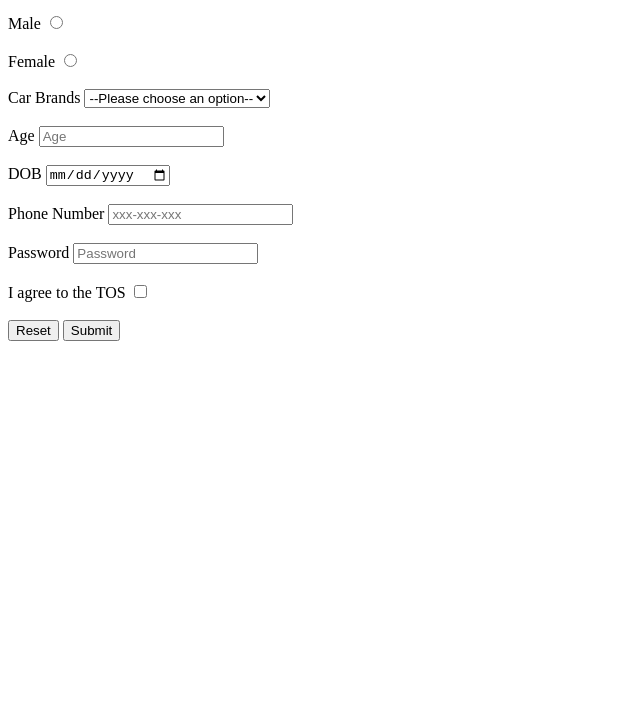
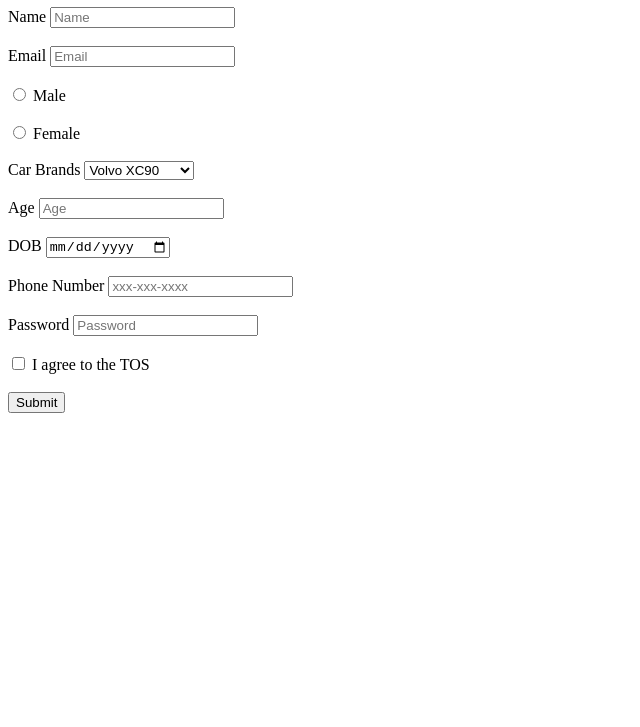
Before and after one commit to acciojob/signup-form-car-ahinsakraj, a website: page main.html in a window 1280 px wide. Shown: the part 73-800 px from the top of the page, without its empty margins (0-640 px from the left). Drawn offline with Linux system fonts and the light colour scheme.

Commit message:
created a submission

```diff
--- a/main.html
+++ b/main.html
@@ -12,45 +12,43 @@
 	</script>
 
 	<form method="post">
-		<label for="name">Name</label>
-		<input id="name" type="text" placeholder="Name" required><br><br>
+	<h1>Signup Form</h1>
 
-		<label for="email">Email</>
-		<input id="email" type="email" placeholder="Email" required><br><br>
+	<label for="name">Name</label>
+	<input type="text" id="name" placeholder="Name"required> <br><br>
 
-		<label for="gender_m">Male</Gender>
-		<input name="gender" id="gender_m" type="radio" required><br><br>
+	<label for="email">Email</label>
+	<input type="Email" id="email" placeholder="Email" required><br><br>
 
-		<label for="gender_f">Female</Gender>
-		<input name="gender" id="gender_f" type="radio" required><br><br>
+  <input type="radio" id="gender_m" name="gender" required>
+  <label for="gender_m">Male</label><br><br>
 
-		<label for"cars">Car Brands</label>
-		<select id="cars" name="car_brands" required>
+  <input type="radio" id="gender_f" name="gender" required>
+  <label for="gender_f">Female</label><br><br>
 
-			<option value="" disabled selected hidden>--Please choose an option--</option>
-			<option value="audi">Audi</option>
-			<option value="bmw">BMW</option>
-			<option value="ferrai">Ferrari</option>
-		</select>
-		<br><br>
+		 <label for="cars">Car Brands</label>
+  <select id="cars" name="cars" placeholder="--Please choose an option--" required>
+    <option value="volvo">Volvo XC90</option>
+    <option value="saab">Saab 95</option>
+    <option value="mercedes">Mercedes SLK</option>
+    <option value="audi">Audi TT</option>
+  </select><br><br>
 
-		<label for="age">Age</label>
-		<input type="number" id="age" required placeholder="Age"><br><br>
+	<label for="age">Age</label>
+	<input type="number" id="age" placeholder="Age" required><br><br>
 
 		<label for="dob">DOB</label>
-		<input type="date" id="dob" required><br><br>
+	<input type="date" id="dob" required><br><br>
 
 		<label for="tel">Phone Number</label>
-		<input type="tel" id="tel" placeholder="xxx-xxx-xxx"><br><br>
+	<input type="Tel" id="tel" placeholder="xxx-xxx-xxxx"><br><br>
 
 		<label for="password">Password</label>
-		<input type="password" id="password" required placeholder="Password"><br><br>
+	<input type="Password" id="password" placeholder="Password" required><br><br>
 
-		<label for="tos">I agree to the TOS</label>
-		<input id="tos", type="checkbox" required><br><br>
-
-		<input type="reset">
-		<input type="submit">
+		<input type="checkbox" id="tos" required>
+  <label for="tos"> I agree to the TOS</label><br><br>
+		<button type="submit">Submit</button>
 	</form>
 
 
```
